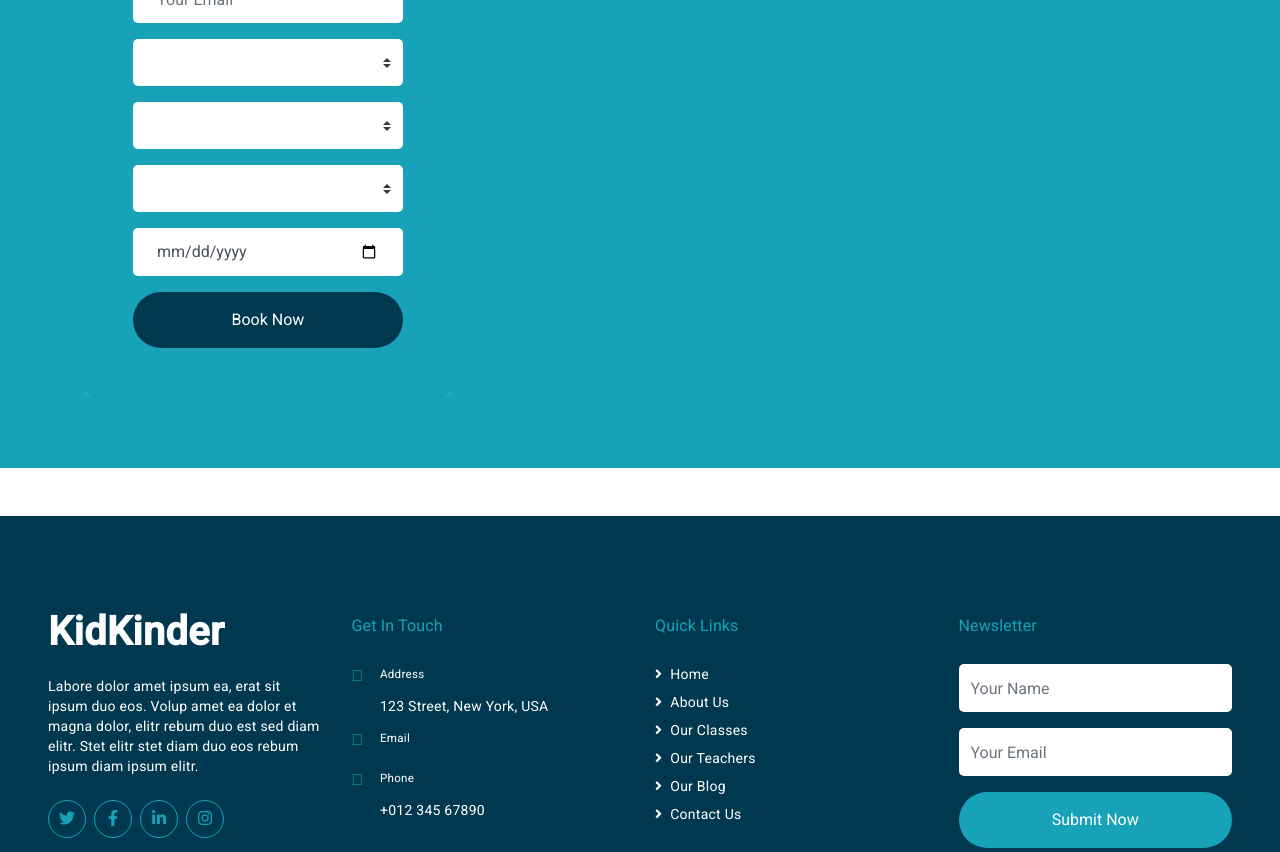
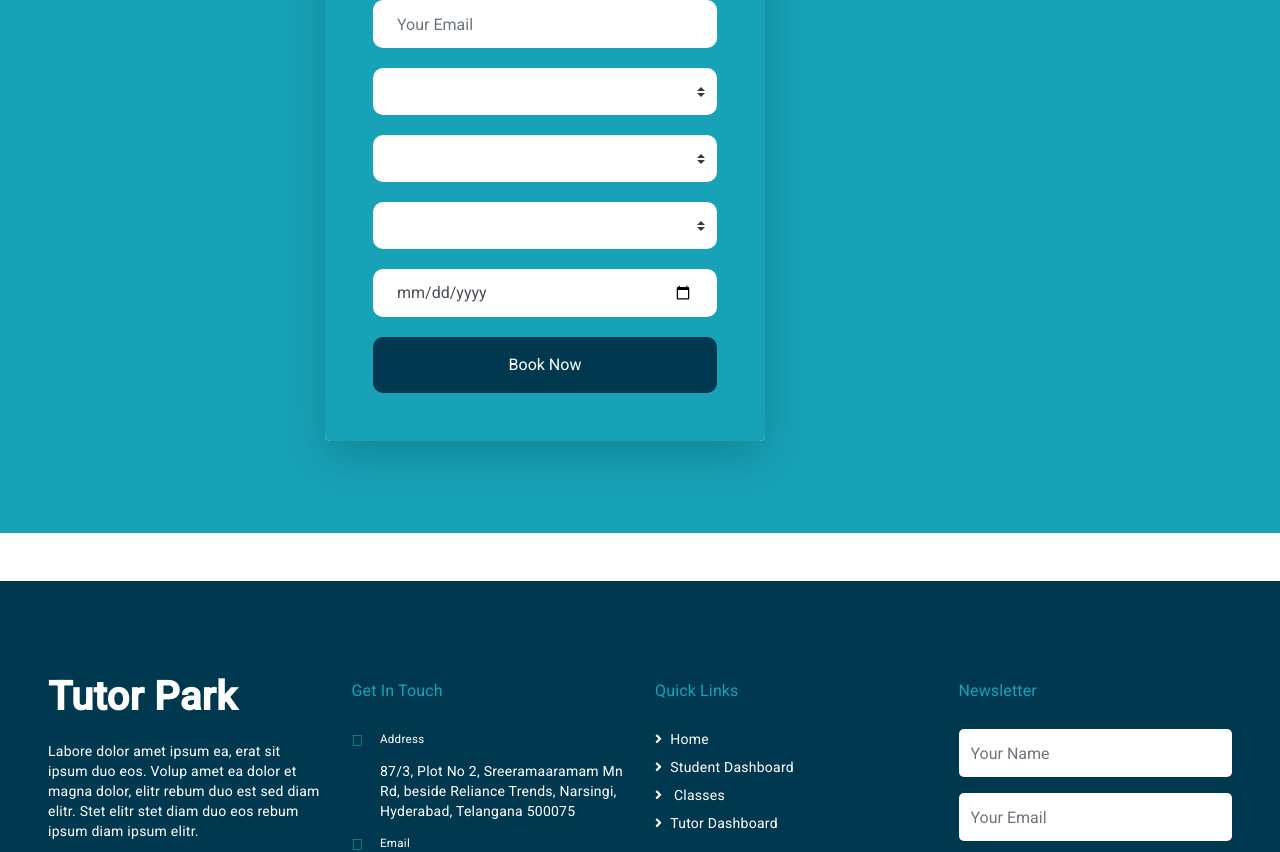
Before and after one commit to charankuramana09/GHT-Frontend, an Angular app in the folder GHT-Project/: page /student in a window 1280 px wide. Shown: the part 1140-1992 px from the top of the page. Built offline with nearby package versions, Linux system fonts and the light colour scheme.

Commit message:
arrange a tutor updated

```diff
--- a/GHT-Project/src/app/app.module.ts
+++ b/GHT-Project/src/app/app.module.ts
@@ -64,7 +64,7 @@ const appRouting: Routes =[
     StudentDashboardProfileComponent,
     ArrangeATutorComponent,
     ContactComponent,
-    DataDialogComponent
+    DataDialogComponent,
   ],
   imports: [
     BrowserModule ,
--- a/GHT-Project/src/app/components/arrange-a-tutor/arrange-a-tutor.component.css
+++ b/GHT-Project/src/app/components/arrange-a-tutor/arrange-a-tutor.component.css
@@ -0,0 +1,72 @@
+/* arrange-a-tutor.component.css */
+
+/* Add some padding to the form */
+.container {
+    padding: 20px;
+}
+
+/* Style the card header */
+.card-header {
+    border-bottom: 2px solid #ccc;
+}
+
+/* Add some spacing between form groups */
+.form-group {
+    margin-bottom: 20px;
+}
+
+/* Style the form inputs */
+.form-control {
+    border-radius: 10px;
+    transition: all 0.3s ease;
+}
+
+/* Style the select dropdown */
+.custom-select {
+    border-radius: 10px;
+    transition: all 0.3s ease;
+}
+
+/* Add hover effect to form controls */
+.form-control:hover,
+.custom-select:hover {
+    box-shadow: 0 0 10px rgba(0, 0, 0, 0.1);
+}
+
+/* Add focus effect to form controls */
+.form-control:focus,
+.custom-select:focus {
+    box-shadow: 0 0 10px rgba(0, 0, 0, 0.2);
+}
+
+/* Style the submit button */
+.btn-secondary {
+    border-radius: 10px;
+    transition: all 0.3s ease;
+}
+
+/* Add hover effect to the submit button */
+.btn-secondary:hover {
+    background-color: #333;
+}
+
+/* Add transition effect to the submit button */
+.btn-secondary {
+    transition: all 0.3s ease;
+}
+
+/* Add animation to the submit button on hover */
+.btn-secondary:hover {
+    transform: translateY(-3px);
+}
+
+/* Add animation to the form card */
+.card {
+    transition: all 0.3s ease;
+}
+
+/* Add animation to the form card on hover */
+.card:hover {
+    transform: translateY(-5px);
+    box-shadow: 0 0 20px rgba(0, 0, 0, 0.1);
+}
--- a/GHT-Project/src/app/components/arrange-a-tutor/arrange-a-tutor.component.html
+++ b/GHT-Project/src/app/components/arrange-a-tutor/arrange-a-tutor.component.html
@@ -2,13 +2,13 @@
 <div class="container-fluid py-5">
     <div class="container">
         <div class="row align-items-center">
-            <div class="col-lg-5">
-                <div class="card border-0">
+            <div class="col-lg-6 mx-auto">
+                <div class="card border-0 shadow-lg">
                     <div class="card-header bg-light text-center p-4">
                         <h1 class="text-dark m-0">Book A Seat</h1>
                     </div>
                     <div class="card-body rounded-bottom bg-primary p-5">
-                        <form (ngSubmit)="onSubmit()">
+                        <form (ngSubmit)="onSubmit()" class="needs-validation" novalidate>
                             <div class="form-group">
                                 <input
                                     type="text"
@@ -16,8 +16,11 @@
                                     placeholder="Your Name"
                                     [(ngModel)]="formData.name"
                                     name="name"
-                                    required="required"
+                                    required
                                 />
+                                <div class="invalid-feedback">
+                                    Please provide your name.
+                                </div>
                             </div>
                             <div class="form-group">
                                 <input
@@ -26,8 +29,11 @@
                                     placeholder="Your Email"
                                     [(ngModel)]="formData.email"
                                     name="email"
-                                    required="required"
+                                    required
                                 />
+                                <div class="invalid-feedback">
+                                    Please provide a valid email address.
+                                </div>
                             </div>
                             <div class="form-group">
                                 <select
@@ -35,12 +41,16 @@
                                     style="height: 47px"
                                     [(ngModel)]="formData.subject"
                                     name="subject"
+                                    required
                                 >
-                                    <option selected>Select A Subject</option>
+                                    <option selected disabled>Select A Subject</option>
                                     <option value="Mathematics">Mathematics</option>
                                     <option value="Physics">Physics</option>
                                     <option value="Drawing">Drawing</option>
                                 </select>
+                                <div class="invalid-feedback">
+                                    Please select a subject.
+                                </div>
                             </div>
                             <div class="form-group">
                                 <select
@@ -48,22 +58,26 @@
                                     style="height: 47px"
                                     [(ngModel)]="formData.tutor"
                                     name="tutor"
+                                    required
                                 >
-                                    <option selected>Select A Tutor</option>
+                                    <option selected disabled>Select A Tutor</option>
                                     <option value="Charan">Charan</option>
                                     <option value="Shiva">Shiva</option>
                                     <option value="Mahesh">Mahesh</option>
                                 </select>
+                                <div class="invalid-feedback">
+                                    Please select a tutor.
+                                </div>
                             </div>
-                            <!-- New field for class selection -->
                             <div class="form-group">
                                 <select
                                     class="custom-select border-0 px-4"
                                     style="height: 47px"
                                     [(ngModel)]="formData.classLevel"
                                     name="class"
+                                    required
                                 >
-                                    <option selected>Select A Class</option>
+                                    <option selected disabled>Select A Class</option>
                                     <option value="1">1</option>
                                     <option value="2">2</option>
                                     <option value="3">3</option>
@@ -75,16 +89,21 @@
                                     <option value="9">9</option>
                                     <option value="10">10</option>
                                 </select>
+                                <div class="invalid-feedback">
+                                    Please select a class.
+                                </div>
                             </div>
-                            <!-- New field for date selection -->
                             <div class="form-group">
                                 <input
                                     type="date"
                                     class="form-control border-0 p-4"
                                     [(ngModel)]="formData.date"
                                     name="date"
-                                    required="required"
+                                    required
                                 />
+                                <div class="invalid-feedback">
+                                    Please select a date.
+                                </div>
                             </div>
                             <div>
                                 <button
--- a/GHT-Project/src/app/components/footer/footer.component.html
+++ b/GHT-Project/src/app/components/footer/footer.component.html
@@ -10,7 +10,7 @@
        style="font-size: 40px; line-height: 40px"
      >
        <i class="flaticon-043-teddy-bear"></i>
-       <span class="text-white">KidKinder</span>
+       <span class="text-white">Tutor Park</span>
      </a>
      <p>
        Labore dolor amet ipsum ea, erat sit ipsum duo eos. Volup amet ea
@@ -50,21 +50,21 @@
        <h4 class="fa fa-map-marker-alt text-primary"></h4>
        <div class="pl-3">
          <h5 class="text-white">Address</h5>
-         <p>123 Street, New York, USA</p>
+         <p>87/3, Plot No 2, Sreeramaaramam Mn Rd, beside Reliance Trends, Narsingi, Hyderabad, Telangana 500075</p>
        </div>
      </div>
      <div class="d-flex">
        <h4 class="fa fa-envelope text-primary"></h4>
        <div class="pl-3">
          <h5 class="text-white">Email</h5>
-
+         <p>isigntech isigntech.com</p>
        </div>
      </div>
      <div class="d-flex">
        <h4 class="fa fa-phone-alt text-primary"></h4>
        <div class="pl-3">
          <h5 class="text-white">Phone</h5>
-         <p>+012 345 67890</p>
+         <p>+91 9908176754</p>
        </div>
      </div>
    </div>
@@ -75,20 +75,20 @@
          ><i class="fa fa-angle-right mr-2"></i>Home</a
        >
        <a class="text-white mb-2" href="#"
-         ><i class="fa fa-angle-right mr-2"></i>About Us</a
+         ><i class="fa fa-angle-right mr-2"></i>Student Dashboard</a
        >
        <a class="text-white mb-2" href="#"
-         ><i class="fa fa-angle-right mr-2"></i>Our Classes</a
+         ><i class="fa fa-angle-right mr-2"></i> Classes</a
        >
        <a class="text-white mb-2" href="#"
-         ><i class="fa fa-angle-right mr-2"></i>Our Teachers</a
+         ><i class="fa fa-angle-right mr-2"></i>Tutor Dashboard</a
        >
-       <a class="text-white mb-2" href="#"
+       <!-- <a class="text-white mb-2" href="#"
          ><i class="fa fa-angle-right mr-2"></i>Our Blog</a
        >
        <a class="text-white" href="#"
          ><i class="fa fa-angle-right mr-2"></i>Contact Us</a
-       >
+       > -->
      </div>
    </div>
    <div class="col-lg-3 col-md-6 mb-5">
```
